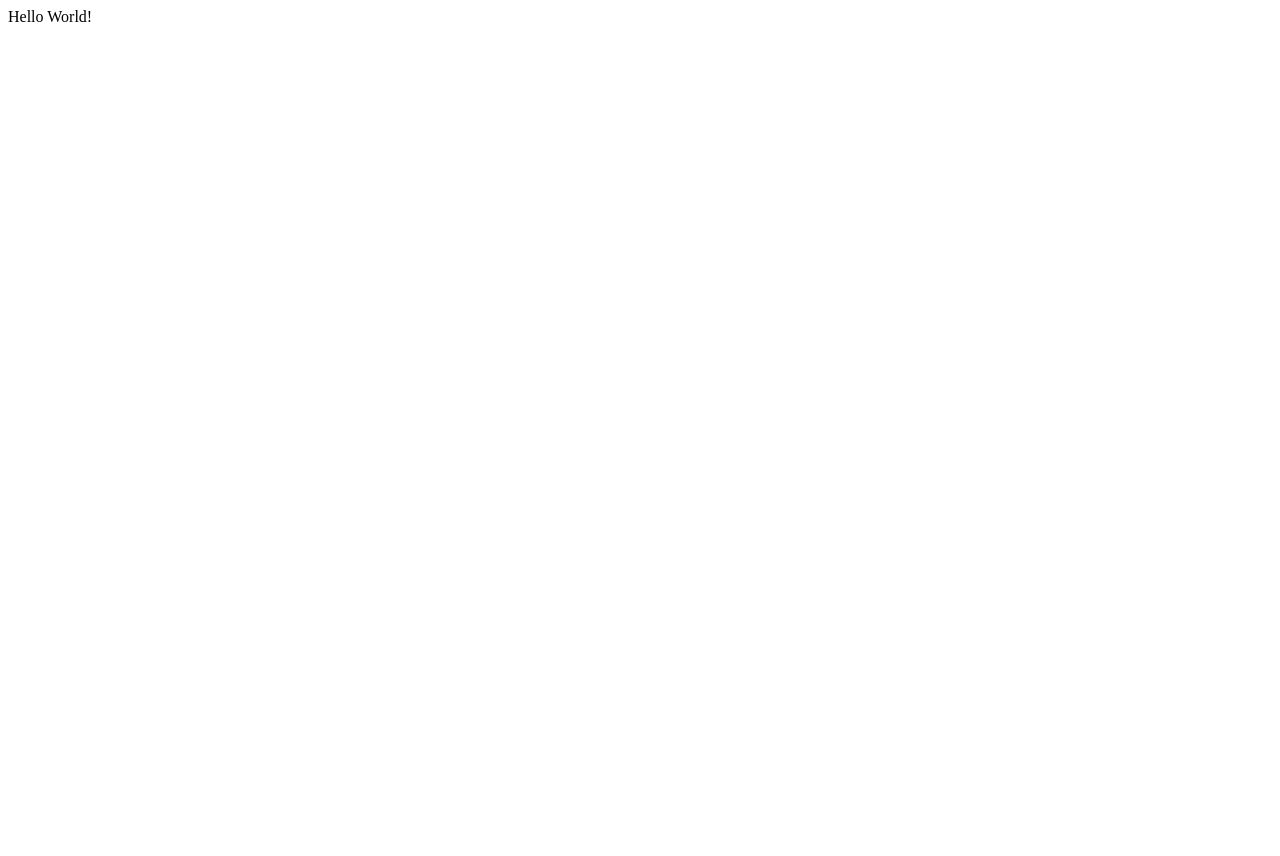
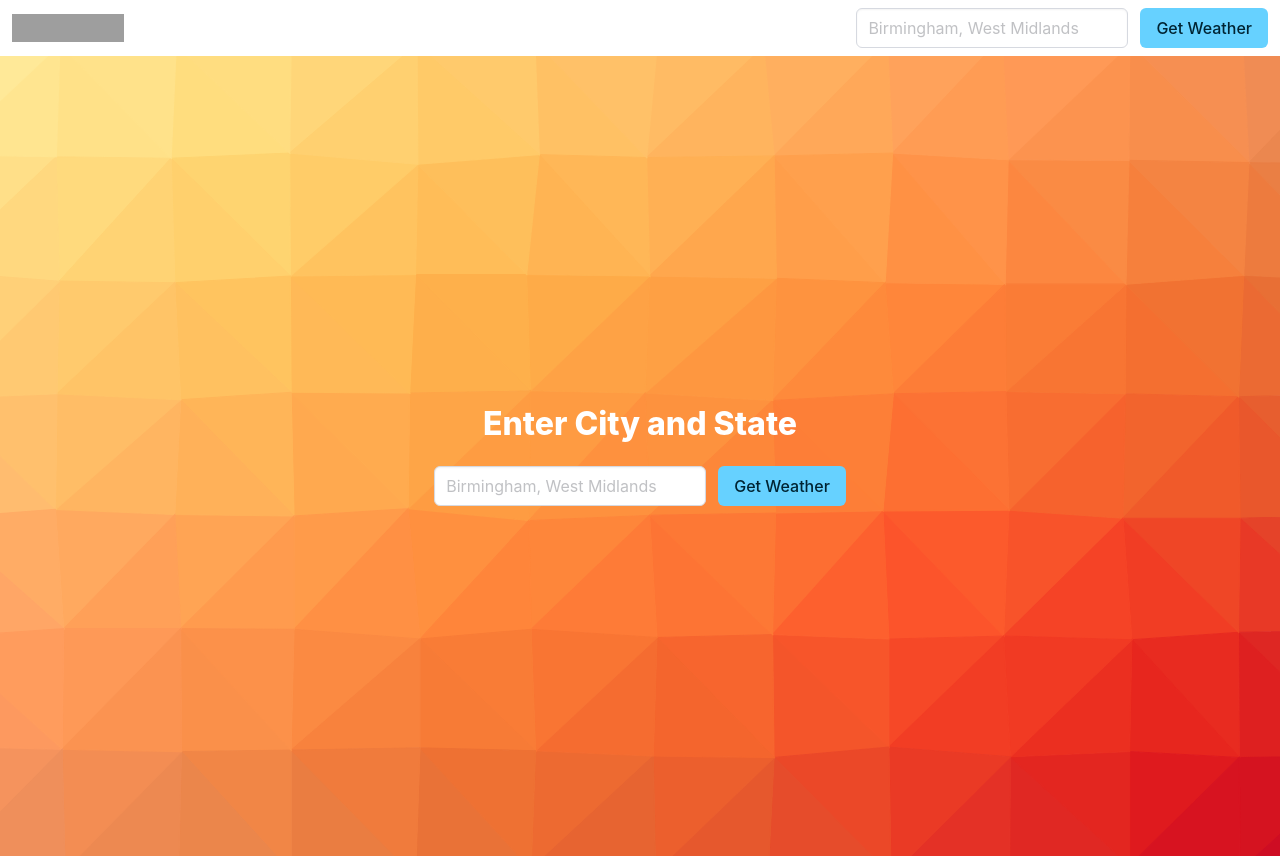
Before and after one commit to tundaey/lloys_weather_app, a React app: page / in a window 1280 px wide. Before the commit the page ends 800 px from the top, so only its background shows below. Built offline with nearby package versions, Linux system fonts and the light colour scheme; grey boxes are pictures that could not be loaded.

Commit message:
created home component and weather form component

```diff
--- /dev/null
+++ b/app/components/App.js
@@ -0,0 +1,40 @@
+import React from 'react'
+import PropTypes from 'prop-types'
+import WeatherForm from './WeatherForm'
+
+function Nav (props) {
+    return (
+        <nav className="navbar is-transparent">
+            <div className="navbar-brand">
+                <a className="navbar-item" href="https://bulma.io">
+                    <img src="https://bulma.io/images/bulma-logo.png" alt="Bulma" width="112" height="28" />
+                </a>
+            </div>
+            <div className="navbar-end">
+                <div className="navbar-item">
+                    <WeatherForm
+                        direction="row"
+                        onSubmitWeatherForm = {function(){}}
+                        onUpdateWeatherForm= {function(){}} />
+                </div>
+           </div>
+      </nav>
+    )
+}
+
+export default class App extends React.Component {
+    render () {
+        return (
+           <div style={{width: "100%", height: "100%"}}>
+                <Nav/>
+                <div className="home-container container is-fullhd" style={{backgroundImage: "url('app/images/download.svg')"}}>
+                    <h1 className="title home-title">Enter City and State</h1>
+                    <WeatherForm
+                     direction="column"
+                     onSubmitWeatherForm = {function(){}}
+                     onUpdateWeatherForm= {function(){}} />
+                </div>
+           </div>
+        )
+    }
+}
--- /dev/null
+++ b/app/components/WeatherForm.js
@@ -0,0 +1,50 @@
+import React from 'react'
+import PropTypes from 'prop-types'
+
+export default class WeatherForm extends React.Component {
+    constructor(props){
+        super(props)
+        this.state = {
+            place: 'Birmingham'
+        }
+
+        this.updateWeatherForm = this.updateWeatherForm.bind(this);
+        this.submitWeatherForm = this.submitWeatherForm.bind(this)
+    }
+
+    render () {
+        return (
+            <div className="weather-form-container" style={{flexDirection: this.props.direction}}>
+                <div className="field is-grouped">
+                    <p className="control is-expanded">
+                        <input
+                         className="input"
+                         type="text"
+                         onChange={this.updateWeatherForm}
+                         placeholder="Birmingham, West Midlands"/>
+                    </p>
+                    <p className="control">
+                        <button onClick={this.submitWeatherForm} className="button is-info">Get Weather</button>
+                    </p>
+                </div>
+            </div>
+        )
+    }
+
+    submitWeatherForm(){
+        console.log('form', this.state.place)
+    }
+
+    updateWeatherForm(e){
+        let place = e.target.value
+        this.setState(function(){
+            return {
+                place: place
+            }
+        })
+    }
+}
+
+WeatherForm.defaultProps = {
+    direction: 'column'
+}
--- a/app/index.css
+++ b/app/index.css
@@ -0,0 +1,50 @@
+html {
+    width: 100%;
+    height: 100%;
+  }
+
+  body {
+    height: 100%;
+    width: 100%;
+    margin: 0;
+    font-family: -apple-system,BlinkMacSystemFont,Segoe UI,Roboto,Oxygen-Sans,Ubuntu,Cantarell,Helvetica Neue,sans-serif;
+  }
+
+  .container, #app {
+    height: 100%;
+    width: 100%;
+  }
+
+  .home-container {
+    height: 100%;
+    width: 100%;
+    background-size: cover;
+    display: flex;
+    flex-direction: column;
+    justify-content: center;
+    align-items: center;
+  }
+
+  .city-container {
+    display: flex;
+    justify-content: center;
+    align-items: center;
+    margin-bottom: 50;
+  }
+
+  .header {
+    font-size: 45px;
+    color: #fff;
+    font-weight: 100;
+  }
+
+  .home-title {
+      color: #fff
+  }
+
+  .weather-form-container {
+    display: flex;
+    justify-content: center;
+    align-items: center;
+    margin-bottom: 50;
+  }
--- a/app/index.html
+++ b/app/index.html
@@ -3,6 +3,7 @@
   <head>
     <meta charset="UTF-8">
     <title>Github Battle</title>
+    <link rel="stylesheet" href="../node_modules/bulma/css/bulma.css">
   </head>
   <body>
     <div id="app"></div>
--- a/app/index.js
+++ b/app/index.js
@@ -1,14 +1,8 @@
 import React from 'react'
 import ReactDOM from 'react-dom'
+import App from './components/App'
 
 require('./index.css')
 
-class App extends React.Component {
-    render(){
-        return(
-            <div>Hello World!</div>
-        )
-    }
-}
 
 ReactDOM.render(<App/>, document.getElementById('app'))
--- a/package.json
+++ b/package.json
@@ -27,6 +27,7 @@
     "webpack-dev-server": "^2.9.4"
   },
   "dependencies": {
+    "bulma": "^0.6.0",
     "react": "^16.0.0",
     "react-dom": "^16.0.0"
   }
```
